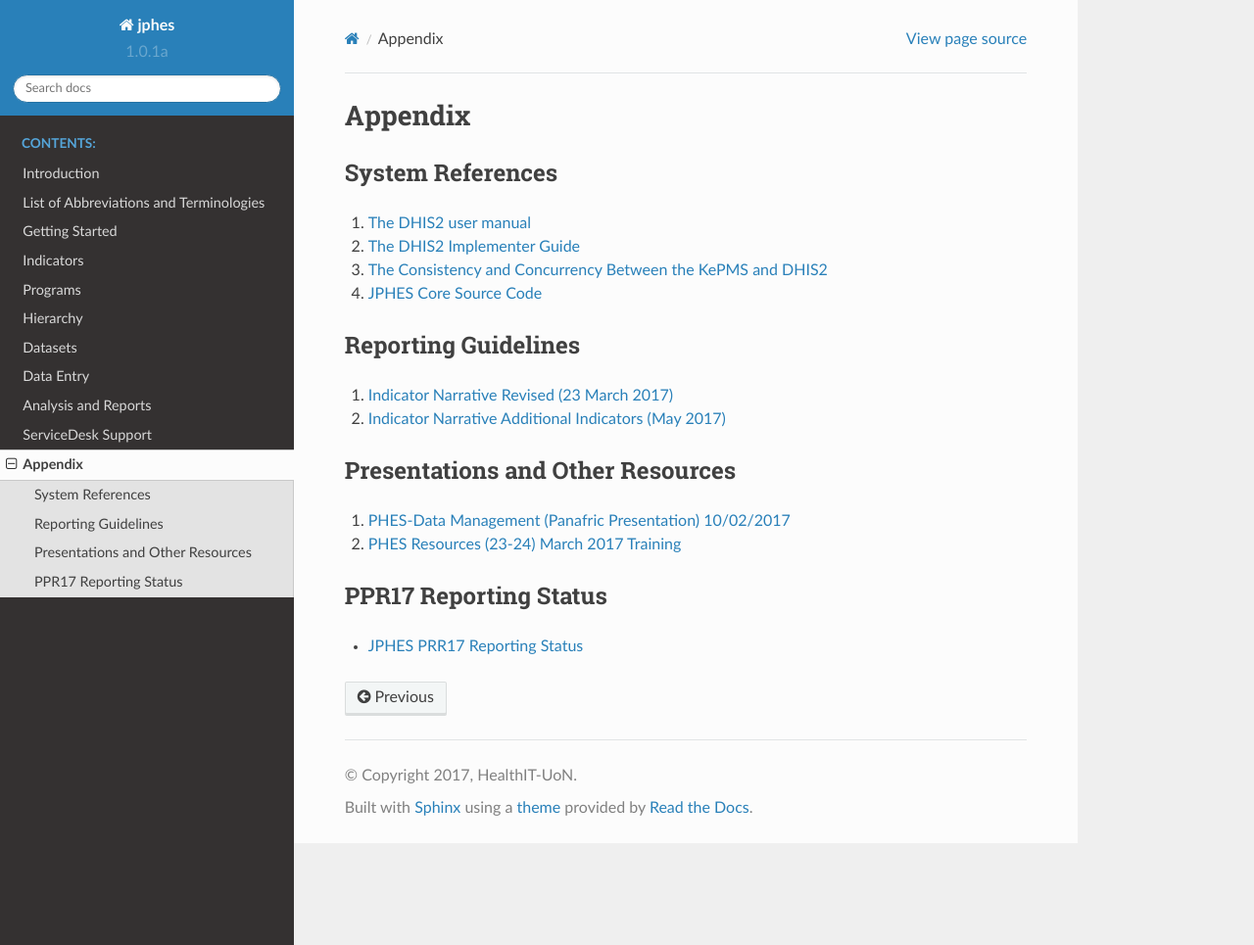
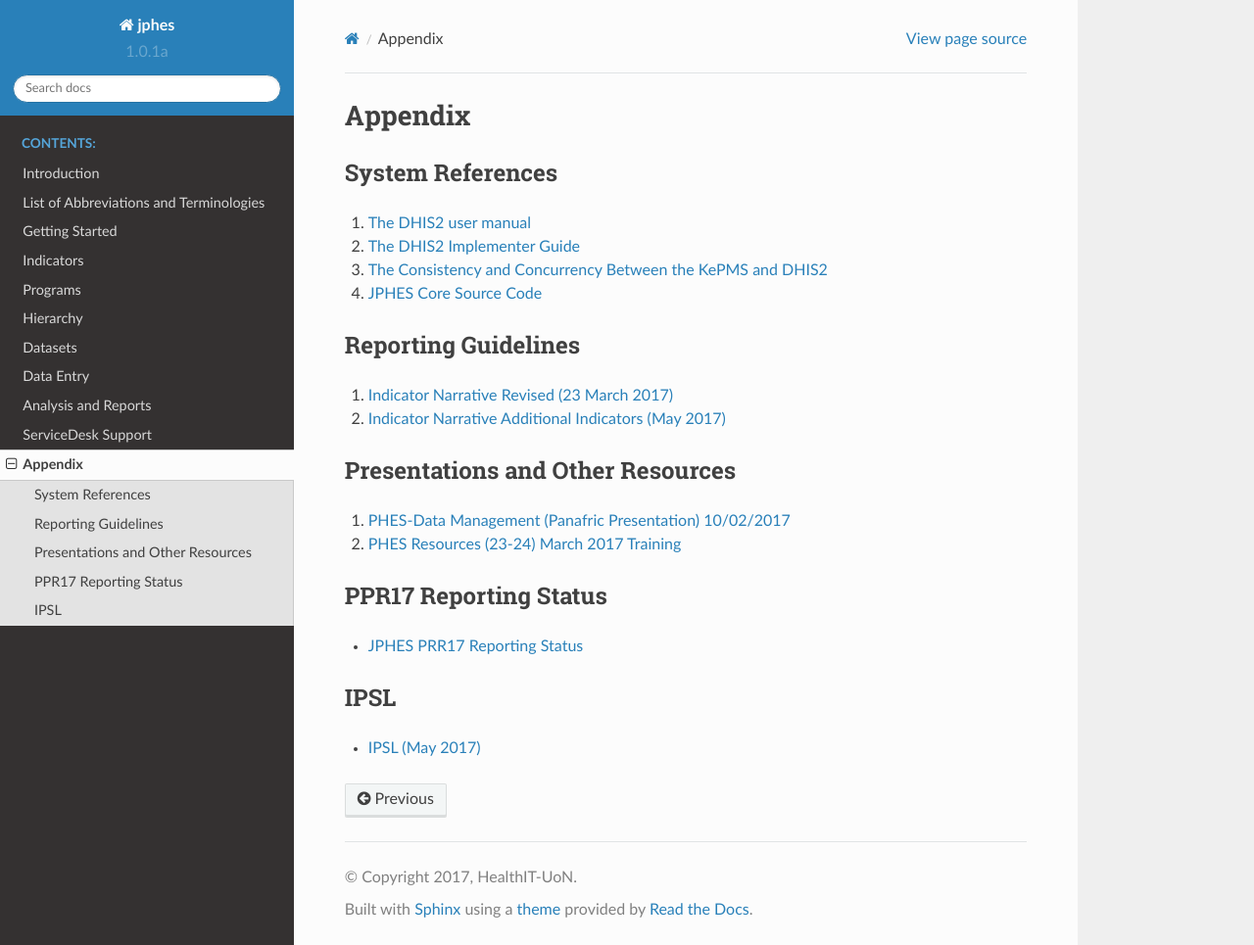
Before and after one commit to uonafya/jphes-docs, a Sphinx documentation site: the page built from source/appendix.rst, in a window 1280 px wide and 965 px high. Shown: the whole window at 98% size. Built offline with Sphinx 7.4.7 and the Read the Docs theme 2.0.0, drawn with Linux system fonts in a browser that asks for light colours.

Commit message:
Update appendix.rst

```diff
--- a/source/appendix.rst
+++ b/source/appendix.rst
@@ -28,3 +28,8 @@ Presentations and Other Resources
 PPR17 Reporting Status
 ------------------------
 - `JPHES PRR17 Reporting Status <http://jphesportal.uonbi.ac.ke/api/sqlViews/PsJ9pD3p5zw/data.html+css>`_
+
+IPSL
+---------
+
+- `IPSL (May 2017) <https://jphesportal.uonbi.ac.ke/api/sqlViews/OmFVlTZfHTm/data.html+css>`_
```
